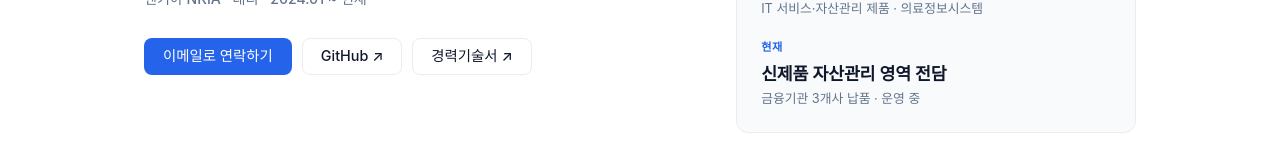
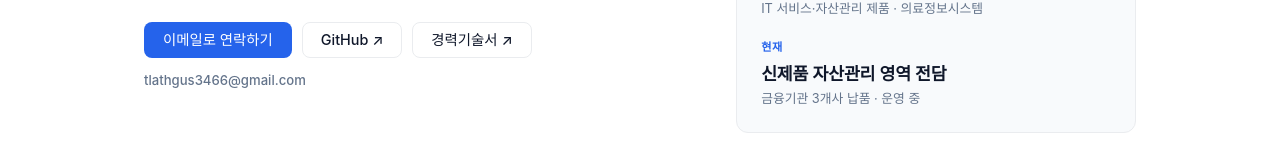
Before and after one commit to simsohyeon/sshPortfolio, a React (Vite) app: page / in a window 1280 px wide. Shown: the part 266-426 px from the top of the page. Built offline with nearby package versions, Linux system fonts and the light colour scheme; no server answers; a web font is replaced by a local one.

Commit message:
이메일 연락 보완: 클릭 시 주소 복사 피드백, 주소 상시 노출

```diff
--- a/src/components/Footer.jsx
+++ b/src/components/Footer.jsx
@@ -2,7 +2,7 @@ import resume from "../data/resume";
 
 export default function Footer() {
   const links = [
-    { label: "이메일", href: `mailto:${resume.contact.email}?subject=${encodeURIComponent("채용 문의")}`, external: false },
+    { label: resume.contact.email, href: `mailto:${resume.contact.email}?subject=${encodeURIComponent("채용 문의")}`, external: false },
     { label: "GitHub", href: resume.contact.github, external: true },
     { label: "경력기술서", href: `${import.meta.env.BASE_URL}resume.html`, external: true },
   ];
--- a/src/components/Hero.jsx
+++ b/src/components/Hero.jsx
@@ -1,7 +1,17 @@
+import { useState } from "react";
 import resume from "../data/resume";
 
 export default function Hero() {
   const emailUrl = `mailto:${resume.contact.email}?subject=${encodeURIComponent("채용 문의")}`;
+  // 기본 메일 앱이 없는 PC에서는 mailto 클릭이 무반응이라, 클릭 시 주소를 복사해 두고 복사됨을 표시.
+  // 클립보드까지 막힌 환경을 위해 주소는 버튼 아래에 항상 노출.
+  const [copied, setCopied] = useState(false);
+  const copyEmail = () => {
+    navigator.clipboard?.writeText(resume.contact.email).then(() => {
+      setCopied(true);
+      setTimeout(() => setCopied(false), 2000);
+    }).catch(() => {});
+  };
   const current = resume.career[0];
   const currentLine = [current.company, current.position, current.period].filter(Boolean).join(" · ");
 
@@ -41,7 +51,9 @@ export default function Hero() {
           </p>
 
           <div className="cta-group" style={{ marginTop: "28px" }}>
-            <a href={emailUrl} className="btn btn-primary">이메일로 연락하기</a>
+            <a href={emailUrl} onClick={copyEmail} className="btn btn-primary">
+              {copied ? "주소 복사됨 ✓" : "이메일로 연락하기"}
+            </a>
             <a href={resume.contact.github} target="_blank" rel="noopener noreferrer" className="btn btn-secondary">
               GitHub ↗
             </a>
@@ -49,6 +61,16 @@ export default function Hero() {
               경력기술서 ↗
             </a>
           </div>
+
+          <p className="no-print" style={{
+            fontFamily: "var(--font-sans)",
+            fontSize: "0.82rem",
+            fontWeight: 500,
+            color: "var(--color-muted)",
+            marginTop: "12px",
+          }}>
+            {resume.contact.email}
+          </p>
 
           {/* 인쇄/PDF 저장 시에만 노출되는 연락처 영역 */}
           <div className="print-only print-contact">
```
